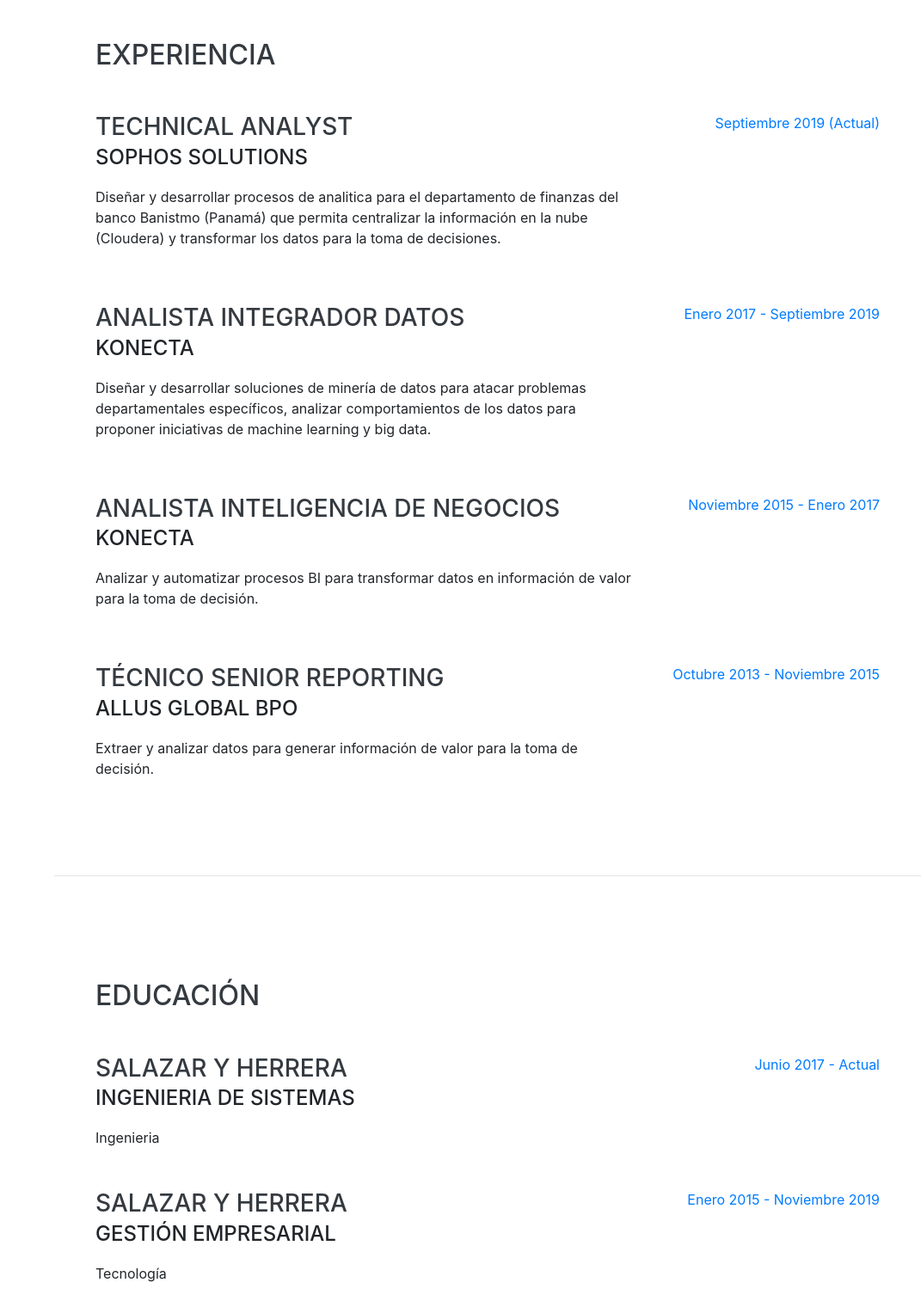
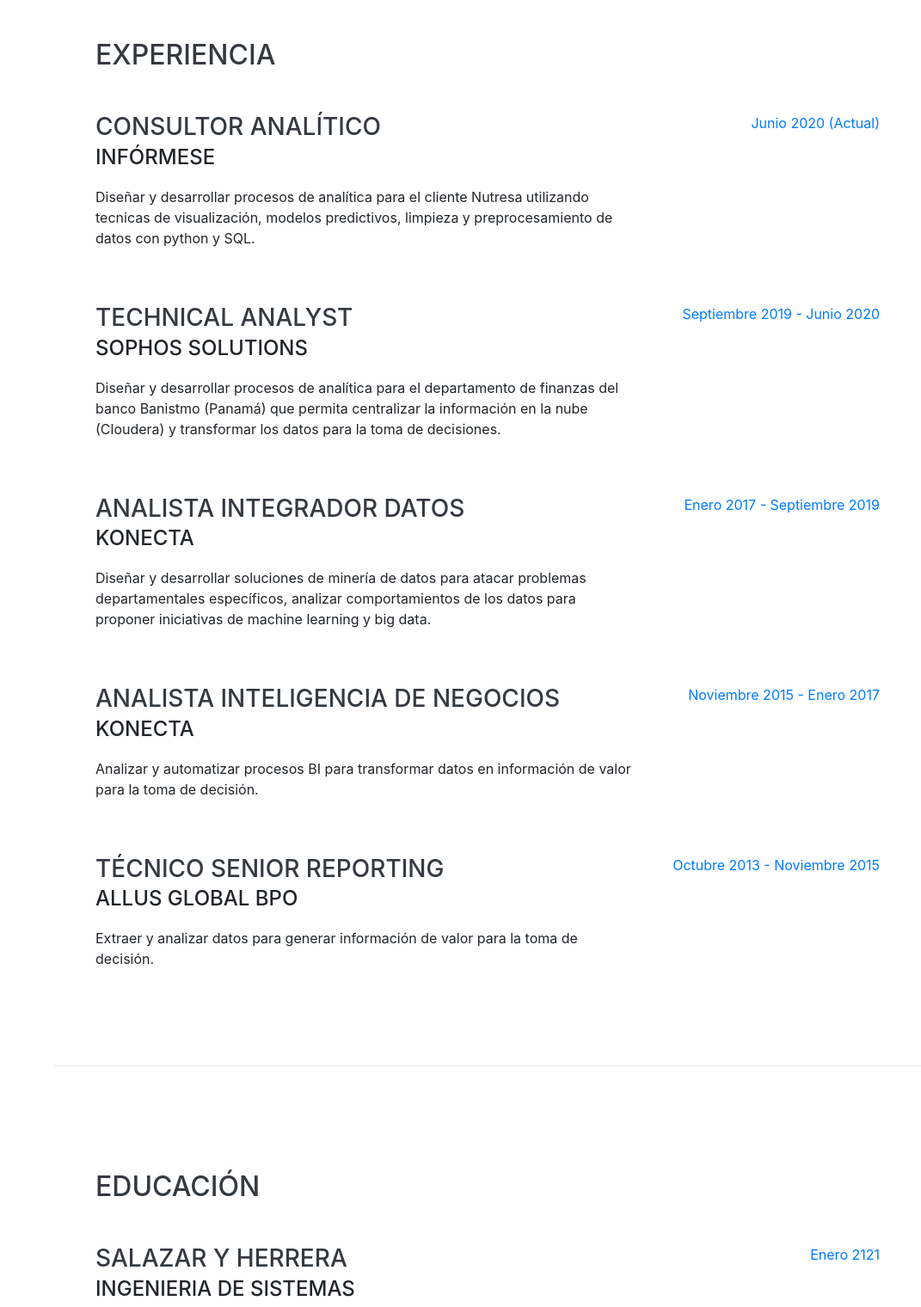
Before and after one commit to leoesleoesleo/presentacion, a website with bundled scripts: page index.html in a window 1280 px wide. Shown: the part 804-2324 px from the top of the page at 86% size, without its empty margins (209-1280 px from the left). Built offline with nearby package versions, Linux system fonts and the light colour scheme; a web font is replaced by a local one.

Commit message:
actualizacion

```diff
--- a/index.html
+++ b/index.html
@@ -93,12 +93,23 @@
 
         <div class="resume-item d-flex flex-column flex-md-row justify-content-between mb-5">
           <div class="resume-content">
+            <h3 class="mb-0">Consultor Analítico</h3>
+            <div class="subheading mb-3">Infórmese</div>
+            <p>Diseñar y desarrollar procesos de analítica para el cliente Nutresa utilizando tecnicas de visualización, modelos predictivos, limpieza y preprocesamiento de datos con python y SQL.</p>
+          </div>
+          <div class="resume-date text-md-right">
+            <span class="text-primary">Junio 2020 (Actual)</span>
+          </div>
+        </div>
+
+		<div class="resume-item d-flex flex-column flex-md-row justify-content-between mb-5">
+          <div class="resume-content">
             <h3 class="mb-0">Technical Analyst</h3>
             <div class="subheading mb-3">Sophos Solutions</div>
-            <p>Diseñar y desarrollar procesos de analitica para el departamento de finanzas del banco Banistmo (Panamá) que permita centralizar la información en la nube (Cloudera) y transformar los datos para la toma de decisiones.</p>
+            <p>Diseñar y desarrollar procesos de analítica para el departamento de finanzas del banco Banistmo (Panamá) que permita centralizar la información en la nube (Cloudera) y transformar los datos para la toma de decisiones.</p>
           </div>
           <div class="resume-date text-md-right">
-            <span class="text-primary">Septiembre 2019 (Actual)</span>
+            <span class="text-primary">Septiembre 2019 - Junio 2020</span>
           </div>
         </div>
 
@@ -154,7 +165,7 @@
       <div>Ingenieria</div>
           </div>
           <div class="resume-date text-md-right">
-            <span class="text-primary">Junio 2017 - Actual</span>
+            <span class="text-primary">Enero 2121</span>
           </div>
         </div>
 
```
Also changed, not shown: img/profile.jpg, img/profile2.jpg (added).
